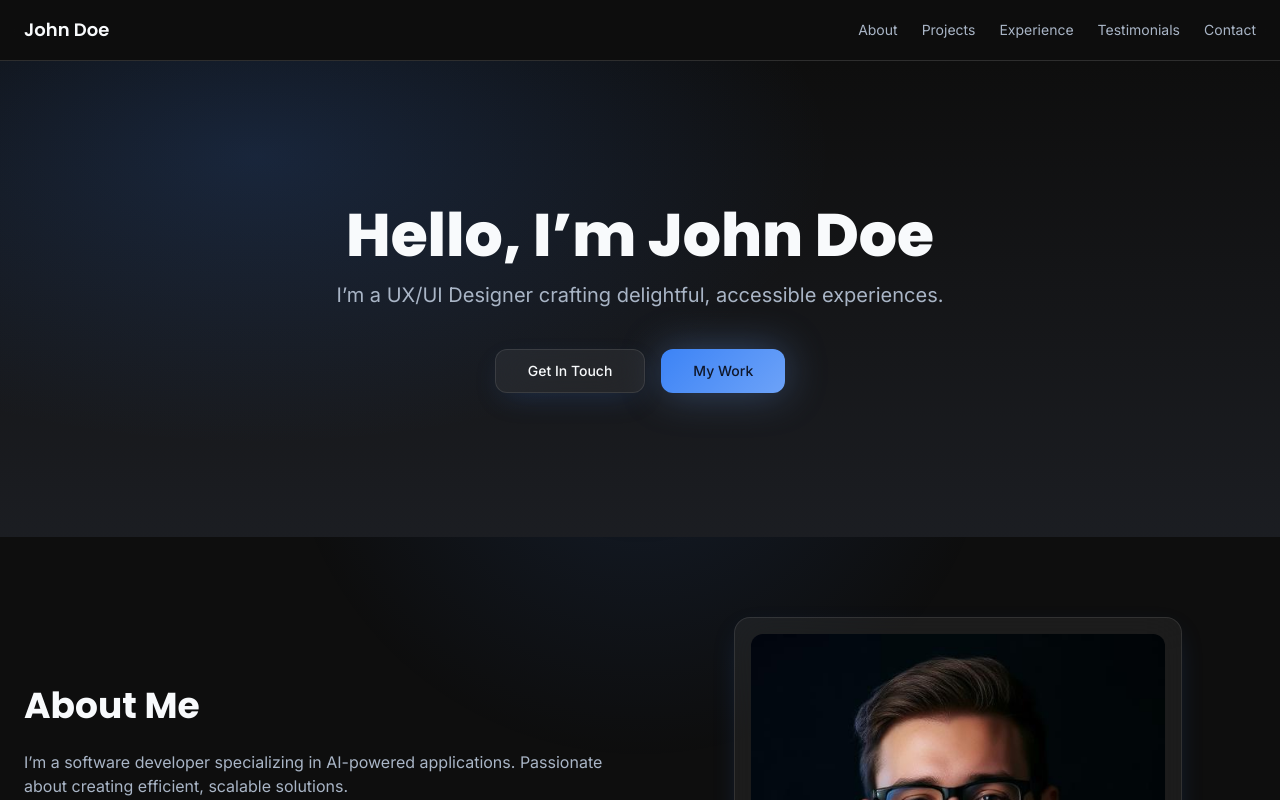
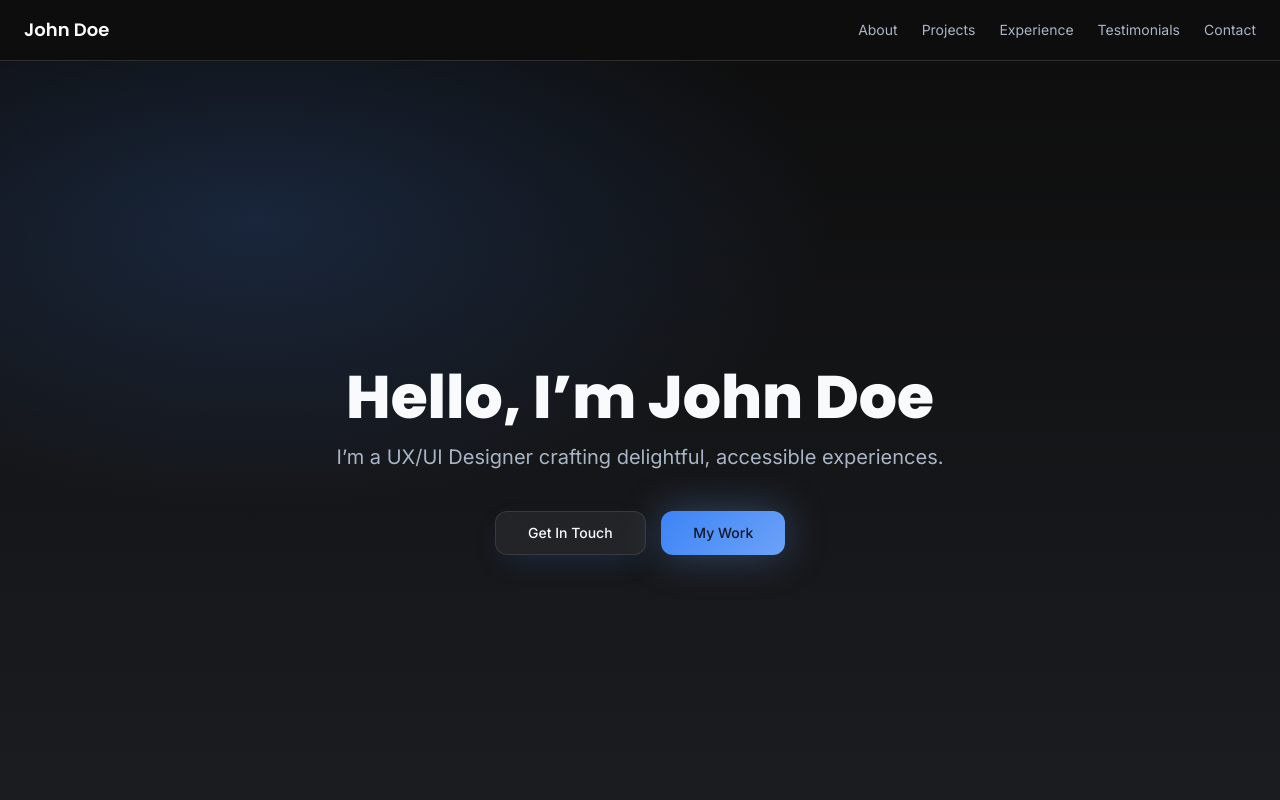
Before and after one commit to AdityaK404/dark-gleam-portfolio, a React (Vite) app: page / in a window 1280 px wide. Shown: the top 800 px of the page. Built offline with nearby package versions, Linux system fonts and the light colour scheme.

Commit message:
Fix: Make division full height
Adjust the division to span the entire page height.

```diff
--- a/src/sections/Hero.tsx
+++ b/src/sections/Hero.tsx
@@ -4,7 +4,7 @@ const Hero = () => {
   return (
     <section id="hero" className="relative overflow-hidden">
       <div className="absolute inset-0 hero-animated-bg" aria-hidden />
-      <div className="relative z-10 container mx-auto px-6 py-28 sm:py-36 text-center">
+      <div className="relative z-10 container mx-auto px-6 min-h-screen flex flex-col items-center justify-center text-center">
         <header className="max-w-3xl mx-auto">
           <h1 className="font-heading text-4xl sm:text-5xl md:text-6xl font-extrabold leading-tight animate-fade-in">
             Hello, I’m John Doe
```
